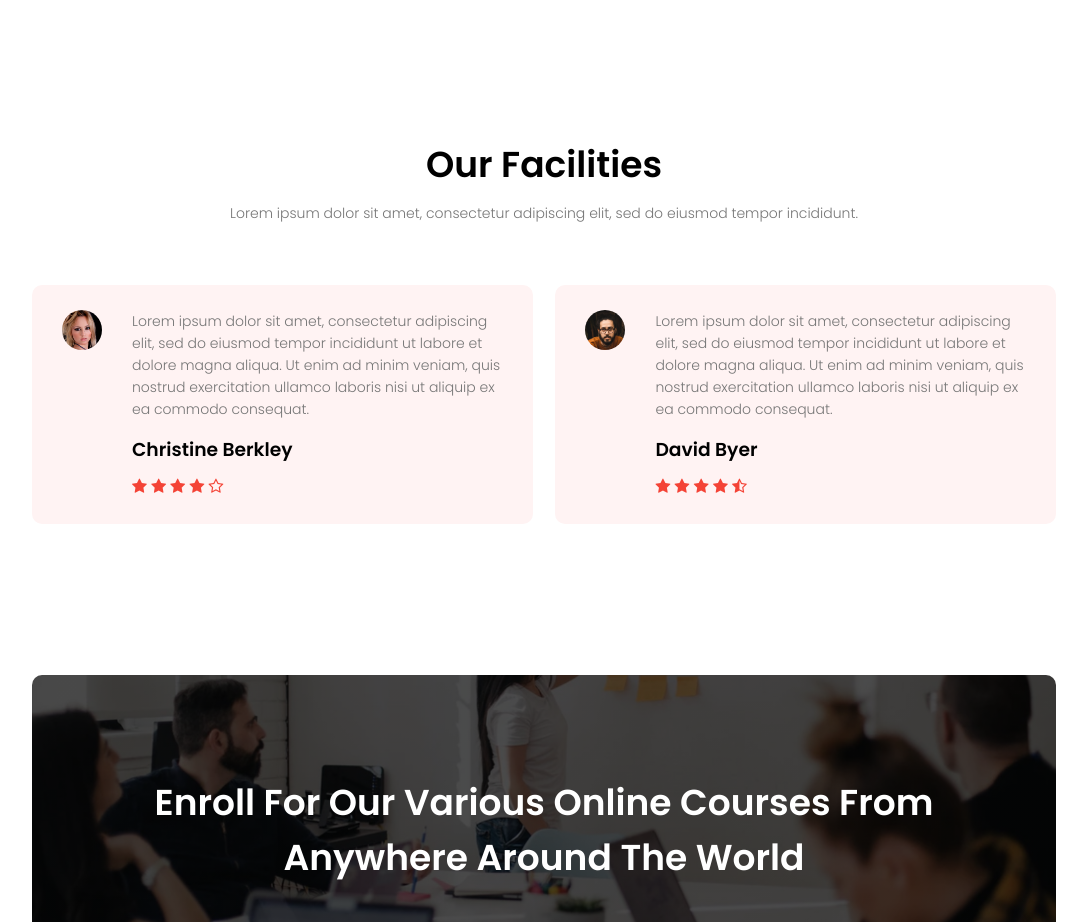
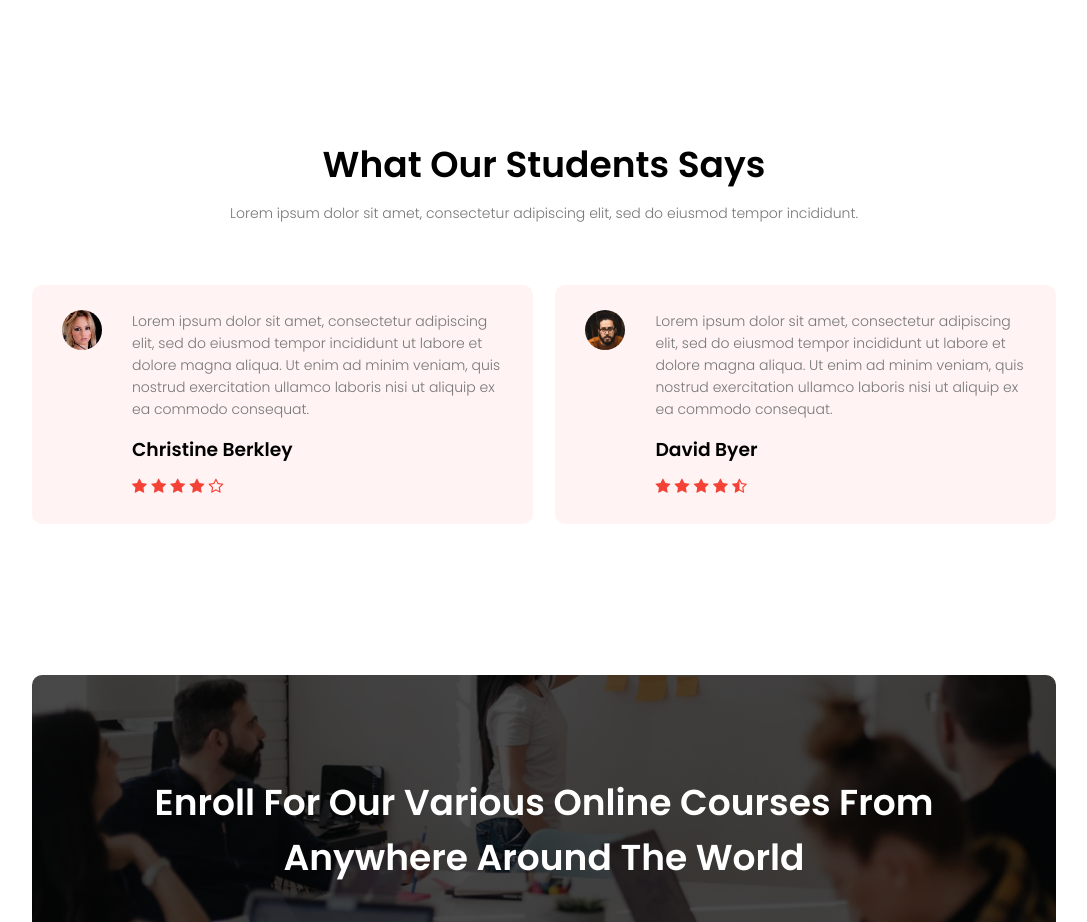
Before and after one commit to OstynSy/WebsiteTemplate, a plain HTML site: page index.html in a window 1280 px wide. Shown: the part 2920-3842 px from the top of the page, without its empty margins (96-1183 px from the left). Drawn offline with Linux system fonts and the light colour scheme.

Commit message:
fixed writing mistake

```diff
--- a/index.html
+++ b/index.html
@@ -150,7 +150,7 @@
 
 <!------Testimonials------>
 <section class="testimonials">
-    <h1>Our Facilities</h1>
+    <h1>What Our Students Says</h1>
     <p>Lorem ipsum dolor sit amet, consectetur adipiscing elit, sed do eiusmod tempor incididunt.</p>
 
     <div class="row">
```
